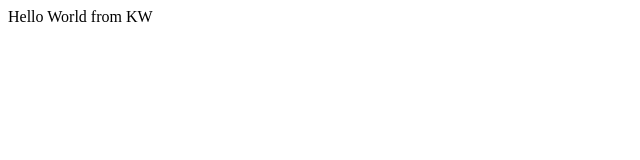
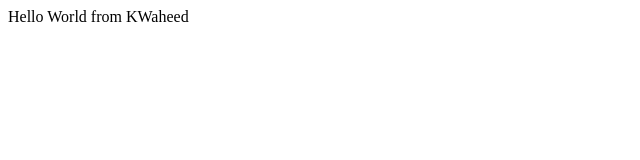
Before and after one commit to kwaheed/bootcamp2020, a plain HTML site: page index.html in a window 1280 px wide. Shown: the full height of the page, 0-640 px from the left. Drawn offline with Linux system fonts and the light colour scheme.

Commit message:
Changed last name
waheed

```diff
--- a/index.html
+++ b/index.html
@@ -5,7 +5,7 @@
 </head>
 <body>
     <div>
-        Hello World from KW
+        Hello World from KWaheed
     </div>
 </body>
 </html>
```
